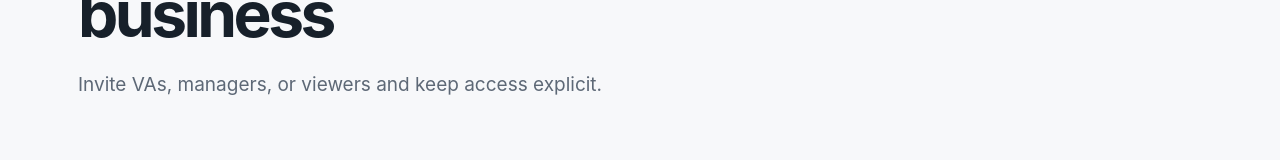
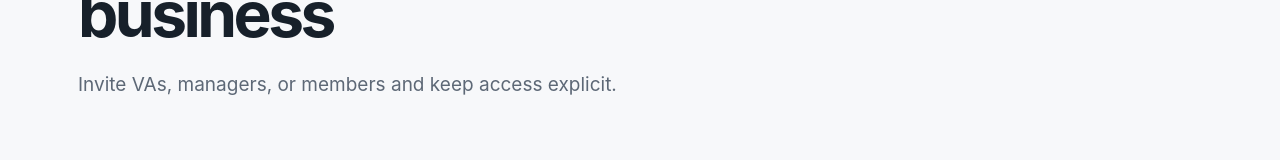
Before and after one commit to ghitiehu-dot/AI-BUSINESS, a Next.js app: page /business/team in a window 1280 px wide. Shown: the part 256-416 px from the top of the page. Built offline with nearby package versions, Linux system fonts and the light colour scheme; no server answers.

Commit message:
fix business team table wiring

```diff
--- a/app/business/team/page.tsx
+++ b/app/business/team/page.tsx
@@ -3,11 +3,11 @@ import Link from 'next/link';
 import { useEffect, useState } from 'react';
 import { createClient } from '../../../lib/supabase/client';
 
-type Member={id:string;member_email:string;role:string;status:string;created_at:string};
+type Member={id:string;email:string;role:string;status:string;created_at:string};
 export default function BusinessTeamPage(){
   const [members,setMembers]=useState<Member[]>([]);const [email,setEmail]=useState('');const [role,setRole]=useState('va');const [busy,setBusy]=useState(false);const [message,setMessage]=useState('');
-  async function load(){const s=createClient();const {data:{user}}=await s.auth.getUser();if(!user)return;const {data,error}=await s.from('business_members').select('id,member_email,role,status,created_at').eq('owner_id',user.id).order('created_at',{ascending:false});if(error)setMessage(error.message);else setMembers(data??[])}
+  async function load(){const s=createClient();const {data:{user}}=await s.auth.getUser();if(!user)return;const {data,error}=await s.from('business_team_members').select('id,email,role,status,created_at').eq('owner_id',user.id).order('created_at',{ascending:false});if(error)setMessage(error.message);else setMembers(data??[])}
   useEffect(()=>{void load()},[]);
-  async function invite(e:React.FormEvent){e.preventDefault();if(!email.trim())return;setBusy(true);setMessage('');const s=createClient();const {data:{user}}=await s.auth.getUser();if(!user){setMessage('Please log in.');setBusy(false);return;}const {error}=await s.from('business_members').insert({owner_id:user.id,member_email:email.trim().toLowerCase(),role,status:'invited'});if(error)setMessage(error.message);else{setEmail('');setMessage('Invitation recorded. Email delivery can be connected later.');await load()}setBusy(false)}
-  return <main className="page"><div className="topbar"><Link className="brand" href="/business">AI BUSINESS</Link><Link className="textlink" href="/business">Business hub</Link></div><section className="pagehero"><div className="eyebrow">TEAM</div><h1>People working with your business</h1><p>Invite VAs, managers, or viewers and keep access explicit.</p></section><section className="formpanel"><h2>Invite a team member</h2><label>Email<input type="email" value={email} onChange={e=>setEmail(e.target.value)} placeholder="name@example.com" required /></label><label>Role<select value={role} onChange={e=>setRole(e.target.value)}><option value="va">VA</option><option value="manager">Manager</option><option value="viewer">Viewer</option></select></label><button className="button" onClick={invite} disabled={busy}>{busy?'Adding…':'Add invitation'}</button>{message&&<div className="notice">{message}</div>}</section><section className="listgrid" style={{marginTop:15}}>{members.map(member=><article key={member.id}><span>{member.role} · {member.status}</span><h2>{member.member_email}</h2><p>Added {new Date(member.created_at).toLocaleDateString()}</p></article>)}{!members.length&&<article><span>TEAM READY</span><h2>No team members yet</h2><p>Add your first collaborator above.</p></article>}</section></main>;
+  async function invite(e:React.FormEvent){e.preventDefault();if(!email.trim())return;setBusy(true);setMessage('');const s=createClient();const {data:{user}}=await s.auth.getUser();if(!user){setMessage('Please log in.');setBusy(false);return;}const {data:workspace}=await s.from('business_workspaces').select('id').eq('owner_id',user.id).limit(1).maybeSingle();const {error}=await s.from('business_team_members').insert({owner_id:user.id,workspace_id:workspace?.id??null,email:email.trim().toLowerCase(),role,status:'invited'});if(error)setMessage(error.message);else{setEmail('');setMessage('Invitation recorded. Email delivery can be connected later.');await load()}setBusy(false)}
+  return <main className="page"><div className="topbar"><Link className="brand" href="/business">AI BUSINESS</Link><Link className="textlink" href="/business">Business hub</Link></div><section className="pagehero"><div className="eyebrow">TEAM</div><h1>People working with your business</h1><p>Invite VAs, managers, or members and keep access explicit.</p></section><section className="formpanel"><h2>Invite a team member</h2><label>Email<input type="email" value={email} onChange={e=>setEmail(e.target.value)} placeholder="name@example.com" required /></label><label>Role<select value={role} onChange={e=>setRole(e.target.value)}><option value="va">VA</option><option value="manager">Manager</option><option value="member">Member</option></select></label><button className="button" onClick={invite} disabled={busy}>{busy?'Adding…':'Add invitation'}</button>{message&&<div className="notice">{message}</div>}</section><section className="listgrid" style={{marginTop:15}}>{members.map(member=><article key={member.id}><span>{member.role} · {member.status}</span><h2>{member.email}</h2><p>Added {new Date(member.created_at).toLocaleDateString()}</p></article>)}{!members.length&&<article><span>TEAM READY</span><h2>No team members yet</h2><p>Add your first collaborator above.</p></article>}</section></main>;
 }
```
